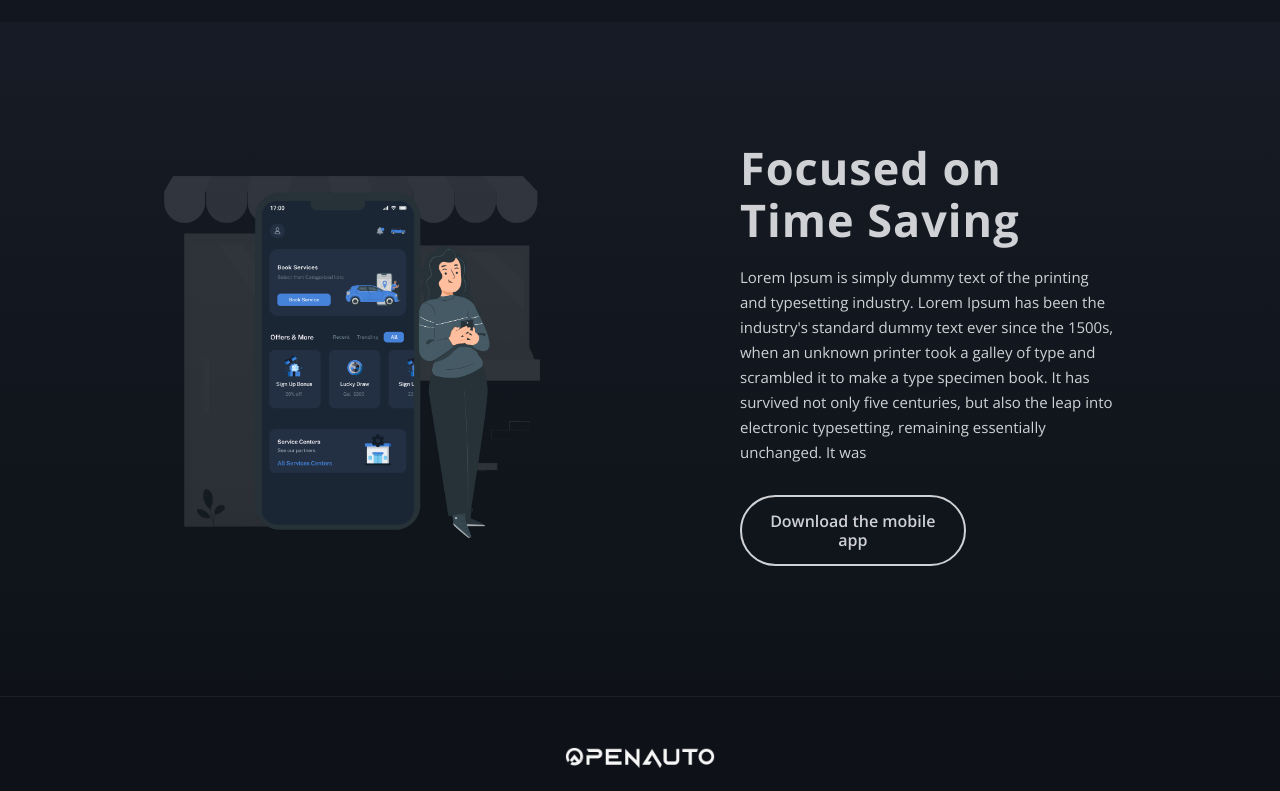
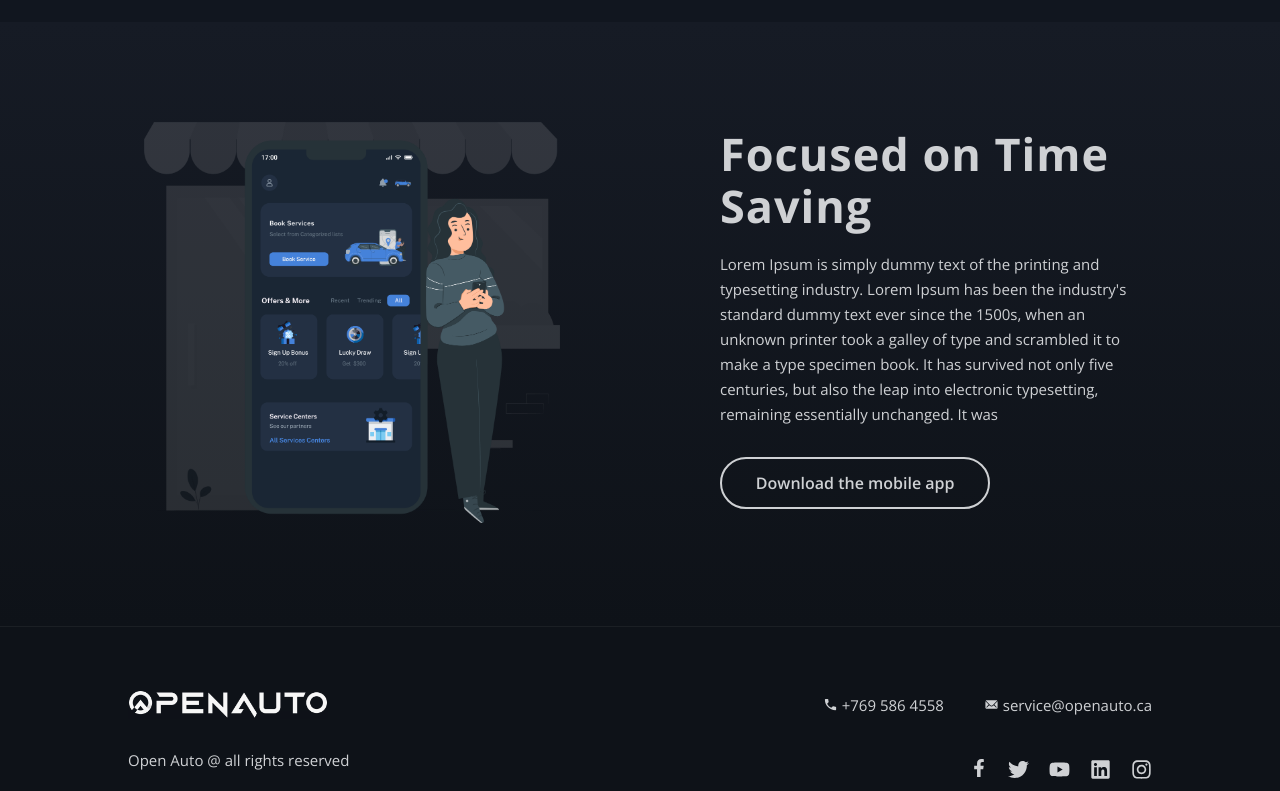
Before and after one commit to babarkhuroo/project-auto, a React (Create React App) app: page / in a window 1280 px wide. Shown: the part 760-1551 px from the top of the page. Built offline with nearby package versions, Linux system fonts and the light colour scheme.

Commit message:
code refactoring & bug fixes

```diff
--- a/src/components/Footer.js
+++ b/src/components/Footer.js
@@ -15,7 +15,9 @@ const Footer = () => {
   return (
     <footer className='footer-container'>
       <div className='footer'>
+        <div className='footer-contact'>
           <img src={footer_logo} alt='footer_logo' className='footer-logo' />
+
           <div className='contact'>
             <p>
               <span>
@@ -30,12 +32,17 @@ const Footer = () => {
               <span>service@openauto.ca</span>
             </p>
           </div>
+        </div>
+
+        <div className='other-links'>
           <p className='copyright'>Open Auto @ all rights reserved</p>
+
           <div className='links'>
             <a href='#'>Privacy policy</a>
             <a href='#'>Terms of use</a>
             <a href='#'>Cookie policy</a>
           </div>
+
           <div className='socials'>
             <a href='#'>
               <FaFacebookF size='1.2em' />
@@ -54,6 +61,7 @@ const Footer = () => {
             </a>
           </div>
         </div>
+      </div>
     </footer>
   )
 }
--- a/src/components/Header.js
+++ b/src/components/Header.js
@@ -6,10 +6,11 @@ import { IoIosMail } from 'react-icons/io'
 
 const Header = () => {
   return (
-    <nav>
+    <nav className='nav'>
       <div className='logo'>
         <img src={Logo} alt='logo' />
       </div>
+
       <ul className='nav-links'>
         <li>
           <span>
--- a/src/components/Hero.js
+++ b/src/components/Hero.js
@@ -30,8 +30,10 @@ const Hero = () => {
             </button>
           </form>
         </div>
+
         <img src={hero_img} alt='hero' className='hero-img' />
       </div>
+
       <div className='social-container'>
         <div className='social-links'>
           <a href='#'>
@@ -50,6 +52,7 @@ const Hero = () => {
             <FaInstagram size='1.5em' />
           </a>
         </div>
+
         <div className='scroll-img'>
           <img src={scroll_img} alt='scroll' />
         </div>
--- a/src/components/Section.js
+++ b/src/components/Section.js
@@ -18,6 +18,7 @@ const Section = () => {
           </p>
           <button className='btn'>Download the mobile app</button>
         </main>
+
         <div className='img-container'>
           <img src={pickup_img} alt='pickup' className='pickup-img' />
         </div>
--- a/src/styles/Footer.css
+++ b/src/styles/Footer.css
@@ -47,3 +47,27 @@
 .socials a {
   color: #cfd1d4;
 }
+
+@media (min-width: 1280px) {
+  .footer {
+    font-size: 15px;
+  }
+  .footer-contact,
+  .other-links {
+    display: flex;
+    justify-content: space-between;
+    align-items: center;
+  }
+  .footer-logo {
+    width: 200px;
+  }
+  .contact {
+    gap: 40px;
+  }
+  .other-links .links {
+    display: none;
+  }
+  .socials {
+    gap: 20px;
+  }
+}
--- a/src/styles/Header.css
+++ b/src/styles/Header.css
@@ -1,15 +1,15 @@
-nav {
-  margin-bottom: 20px;
+.nav {
   display: flex;
   justify-content: space-between;
+  margin-bottom: 20px;
 }
 
-.logo {
+.nav .logo {
   display: flex;
   align-items: center;
 }
 
-.logo img {
+.nav .logo img {
   width: 150px;
 }
 
@@ -18,27 +18,24 @@ nav {
 }
 
 @media (min-width: 1280px) {
+  .logo {
+    flex-basis: 20%;
+  }
+
   .nav-links {
+    flex-basis: 50%;
     display: flex;
     justify-content: space-between;
     align-items: center;
   }
 
-  .logo {
-    flex-basis: 20%;
-  }
-
-  ul {
-    flex-basis: 50%;
-  }
-
-  ul li span {
+  .nav-links li span {
     display: inline-block;
     vertical-align: middle;
     line-height: 0;
   }
 
-  ul li .btn {
+  .nav-links li .btn {
     font-weight: 600;
     color: #cfd1d4;
     background-color: transparent;
@@ -46,4 +43,7 @@ nav {
     border-radius: 500px;
     padding: 10px 25px;
   }
+  .nav-links li .btn:hover {
+    cursor: pointer;
+  }
 }
--- a/src/styles/Hero.css
+++ b/src/styles/Hero.css
@@ -74,7 +74,6 @@ input:focus {
     text-align: start;
   }
   .hero {
-    width: 100%;
     display: flex;
     justify-content: center;
     align-items: center;
@@ -100,12 +99,7 @@ input:focus {
     flex-direction: row-reverse;
     justify-content: start;
   }
-  .social-links {
-    width: max-content;
-    flex-basis: 50%;
-    display: flex;
-    justify-content: flex-end;
-  }
+  .social-links,
   .scroll-img {
     flex-basis: 50%;
     display: flex;
--- a/src/styles/Section.css
+++ b/src/styles/Section.css
@@ -4,6 +4,8 @@
 
 .section {
   width: 80%;
+  display: flex;
+  flex-direction: column;
   margin: 0 auto;
 }
 
@@ -40,20 +42,17 @@
 }
 
 .section-container .img-container {
-  width: 80%;
-  margin: 0 auto;
+  width: 90%;
+  margin: 20px auto;
 }
 
 .img-container .pickup-img {
   width: 100%;
-  margin: 10px 0;
 }
 
 @media (min-width: 1280px) {
   .section {
-    /* margin: 50px auto; */
     width: 90%;
-    display: flex;
     flex-direction: row-reverse;
     align-items: center;
   }
@@ -63,10 +62,10 @@
   .section-content,
   .img-container {
     flex-basis: 50%;
-    padding: 100px;
+    padding: 80px;
   }
   .section-content .btn {
-    width: 60%;
+    width: 65%;
   }
   .section-content h3 {
     font-size: 45px;
```
Also changed, not shown: src/assets/Phone.svg (deleted). Lines whose indentation alone changed are shown as unchanged.
